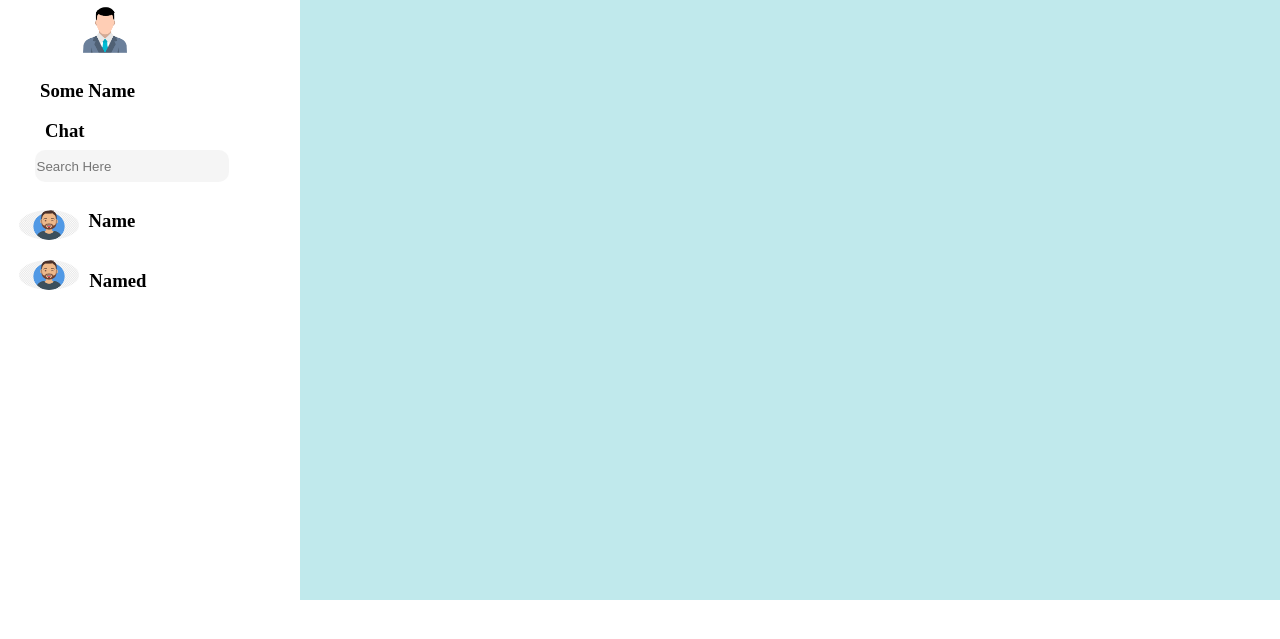
After one commit to napraveen/Chat-App, a Django app: page /chat in a window 1280 px wide. The commit adds this page. Shown: the top 639 px of the page. Run offline with Django 4.2, Linux system fonts and the light colour scheme.

Commit message:
Add files via upload

```diff
--- a/chatapp/myapp/urls.py
+++ b/chatapp/myapp/urls.py
@@ -5,4 +5,5 @@ urlpatterns=[
     path('',views.index,name='index'),
     path('login', views.login, name='login'),
     path('register',views.register,name='register'),
+    path('chat',views.chat, name='chat'),
 ]
--- a/chatapp/myapp/views.py
+++ b/chatapp/myapp/views.py
@@ -45,3 +45,6 @@ def register(request):
 
     else:
         return render(request,'register.html')
+
+def chat(request):
+    return render(request, 'chat.html')
--- /dev/null
+++ b/chatapp/static/css/chat.css
@@ -0,0 +1,74 @@
+*{
+    margin: 0px;
+}
+.outer{
+    background-color: rgb(192, 233, 236);
+}
+
+.left{
+    height: 600px;
+    width: 300px;
+    background-color: white;
+    display: flex;
+}
+
+#names{
+    display: flex;
+    margin-top: 140px;
+    margin-left: -150px;
+}
+
+#pname{
+    margin-top: 80px;
+    margin-left: 40px;
+}
+
+input{
+    margin-top: 150px;
+    width: 190px;
+    height: 30px;
+    margin-left: -50px;
+    border: none;
+    background-color: rgba(227, 227, 227, 0.368);
+    border-radius: 10px;
+}
+
+#chat{
+    margin-top: 120px;
+    margin-left: -90px;
+}
+
+#pimg{
+    margin-top: 90px;
+    margin-right: 10px;
+    width: 60px;
+    height: 30px;
+    border-radius: 50%;
+    margin-left: -60px;
+    margin-top: 70px;
+
+}
+#dp{
+    margin-top:0px;
+    width: 60px;
+    height: 60px;
+    margin-left: -60px;
+}
+#person1{
+    margin-top: 70px;
+    margin-left: -0px;
+}
+
+#person2{
+    margin-top: 130px;
+    margin-left: -0px;
+}
+
+#pimg2{
+    margin-right: 10px;
+    width: 60px;
+    height: 30px;
+    border-radius: 50%;
+    margin-left: -116px;
+    margin-top: 120px;
+}
--- a/chatapp/static/css/regstyle.css
+++ b/chatapp/static/css/regstyle.css
@@ -3,7 +3,7 @@ body{
 }
 
 h1{
-    color: white;
+    color: black;
     margin-bottom: 30px;
     margin-right: 100px;
 }
--- /dev/null
+++ b/chatapp/templates/chat.html
@@ -0,0 +1,32 @@
+{%load static%}
+
+<!DOCTYPE html>
+<html lang="en">
+<head>
+    <meta charset="UTF-8">
+    <meta http-equiv="X-UA-Compatible" content="IE=edge">
+    <meta name="viewport" content="width=device-width, initial-scale=1.0">
+    <title>Document</title>
+    <link rel="stylesheet" type="text/css" href="{%static 'css/chat.css' %}">
+</head>
+<body>
+    <div class="outer">
+        <div class="left">
+            <h3 id="pname">Some Name</h3>
+            <img src="/static/img/logo.png" id="dp">
+            <h3 id="chat">Chat</h3>
+            <input type="text" placeholder="Search Here">
+            <div id="names">
+                <img src="/static/img/person1.png" id="pimg">
+                <h3 id="person1">Name</h3>
+                <img src="/static/img/person1.png" id="pimg2">
+                <h3 id="person2">Named</h3>
+            </div>
+
+        </div>
+        <div class="right">
+
+        </div>
+    </div>
+</body>
+</html>
--- a/chatapp/templates/index.html
+++ b/chatapp/templates/index.html
@@ -17,7 +17,7 @@
                 <ul>
                     <a href="/"><li>Home</li></a>
                     <a href="#"><li>About</li></a>
-                    <a href="#"><li>Chat</li></a>
+                    <a href="chat"><li>Chat</li></a>
                     <a href="#"><li>Contact</li></a>
                 </ul>
                 <a href="login"><input type="button" id="login" value="LOG IN"></a>
```
Also changed, not shown: chatapp/static/img/logo.png (added), chatapp/static/img/person1.png (added).
